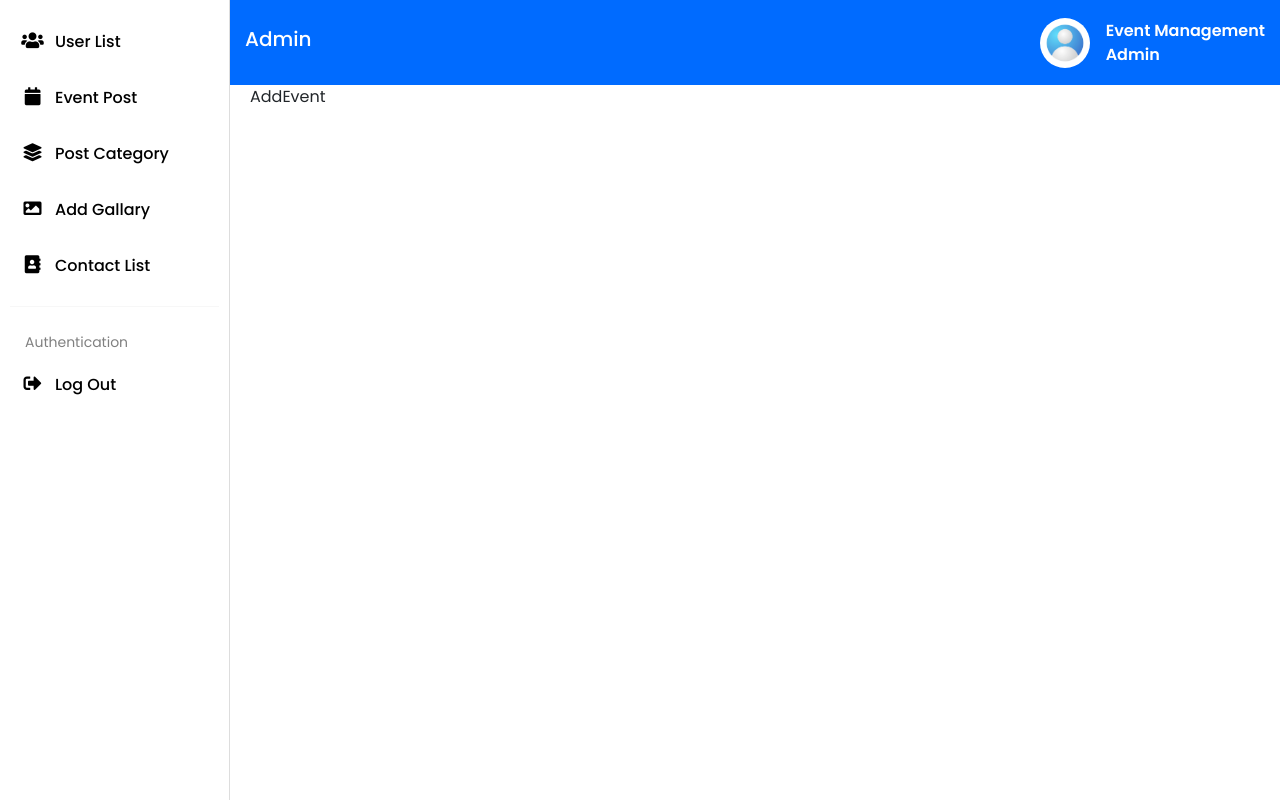
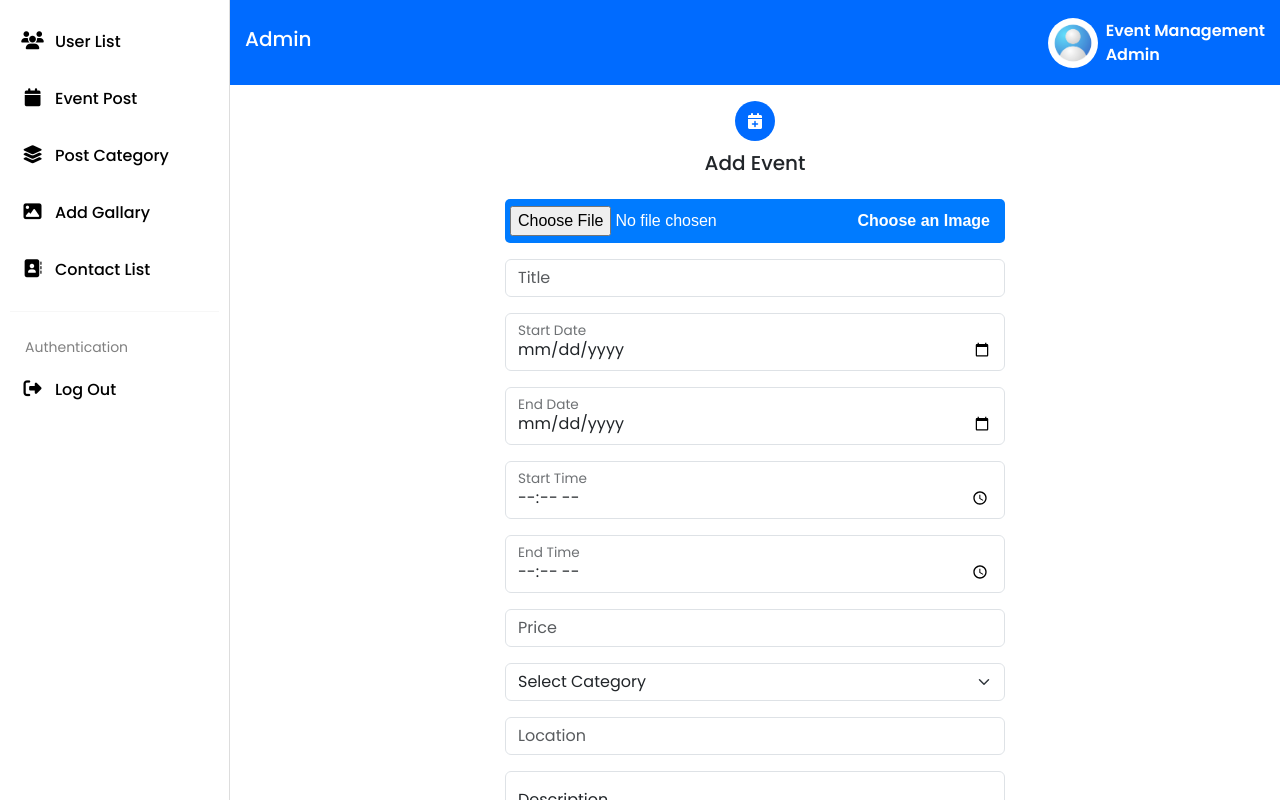
Before and after one commit to vivek8091/admin-event, a React (Create React App) app: page /AddEvent in a window 1280 px wide. Built offline with nearby package versions, Linux system fonts and the light colour scheme; a web font is replaced by a local one.

Commit message:
Add event page completed

```diff
--- a/public/index.html
+++ b/public/index.html
@@ -8,7 +8,7 @@
   <meta name="theme-color" content="#000000" />
   <meta name="description" content="Web site created using create-react-app" />
   <link rel="apple-touch-icon" href="%PUBLIC_URL%/logo192.png" />
-  <link rel="stylesheet" href="https://cdnjs.cloudflare.com/ajax/libs/font-awesome/5.15.4/css/all.min.css">
+  <link rel="stylesheet" href="https://cdnjs.cloudflare.com/ajax/libs/font-awesome/6.5.1/css/all.min.css">
   <!--
       manifest.json provides metadata used when your web app is installed on a
       user's mobile device or desktop. See https://developers.google.com/web/fundamentals/web-app-manifest/
--- a/src/Components/AddEvent.js
+++ b/src/Components/AddEvent.js
@@ -1,10 +1,73 @@
-function AddEvent(){
-    return(
-        <>
-            AddEvent
-        </>
-    );
+function AddEvent() {
+  return (
+    <>
+      <div className="event-title mt-3">
+        <div className="event-logo">
+          <i class="fa-solid fa-calendar-plus"></i>
+        </div>
+        <h5>Add Event</h5>
+      </div>
+
+      <div className="add-event">
+        <div className="mb-3 file-input-container">
+          <input type="file" className="file-input" id="file" />
+          <label for="file" class="custom-file-label">
+            {/* <span class="file-name">No file chosen</span> */}
+            <span class="choose-btn">Choose an Image</span>
+          </label>
+        </div>
+        <div className="mb-3">
+          <input type="text" placeholder="Title" className="form-control" />
+        </div>
+        <div className="mb-3">
+          <div className="form-floating">
+            <input type="date" id="startDate" className="form-control" />
+            <label htmlFor="startDate">Start Date</label>
+          </div>
+        </div>
+        <div className="mb-3">
+          <div className="form-floating">
+            <input type="date" id="endDate" className="form-control" />
+            <label htmlFor="endDate">End Date</label>
+          </div>
+        </div>
+        <div className="mb-3">
+          <div className="form-floating">
+            <input type="time" id="startTime" className="form-control" />
+            <label htmlFor="startTime">Start Time</label>
+          </div>
+        </div>
+        <div className="mb-3">
+          <div className="form-floating">
+            <input type="time" id="endTime" className="form-control" />
+            <label htmlFor="endTime">End Time</label>
+          </div>
+        </div>
+        <div className="mb-3">
+          <input type="number" placeholder="Price" className="form-control" />
+        </div>
+        <div className="mb-3">
+          <select class="form-select" aria-label="Default select example">
+            <option selected>Select Category</option>
+            <option value="1">Festival</option>
+            <option value="2">Cricket</option>
+            <option value="3">Party</option>
+          </select>
+        </div>
+        <div className="mb-3">
+          <input type="text" placeholder="Location" className="form-control" />
+        </div>
+        <div class="form-floating">
+          <textarea
+            class="form-control"
+            placeholder="Leave a comment here"
+            id="floatingTextarea"
+          ></textarea>
+          <label for="floatingTextarea">Description</label>
+        </div>
+      </div>
+    </>
+  );
 }
 
-
 export default AddEvent;
--- a/src/Components/SideBar.js
+++ b/src/Components/SideBar.js
@@ -47,7 +47,6 @@ function SideBar() {
       </div>
 
       <div className="main-content">
-        {/* Topbar */}
         <header className="header-admin">
           <div className="header-title">
             <h5>Admin</h5>
--- a/src/Styles/main.css
+++ b/src/Styles/main.css
@@ -20,18 +20,11 @@
     max-width: 500px;
     padding: 50px 30px;
     border-radius: 20px;
-
-    /* Glass Effect */
     background: rgba(255, 255, 255, 0.1);
-    /* Transparent White */
     backdrop-filter: blur(4px);
     box-shadow: 0px 8px 16px rgba(0, 0, 0, 0.3),
-        /* Outer shadow */
         inset 4px 4px 8px rgba(255, 255, 255, 0.2),
-        /* Inner top light */
         inset -4px -4px 8px rgba(0, 0, 0, 0.3);
-    /* Inner bottom shadow */
-
     border: 1px solid rgba(255, 255, 255, 0.2);
 }
 
@@ -87,18 +80,18 @@
 /* Topbar Styling */
 
 .header-admin {
+    width: calc(100% - 230px);
     display: flex;
     align-items: center;
     justify-content: space-between;
     background-color: #006bff;
     color: #fff;
-    width: calc(100% - 230px);
     padding: 10px 15px;
-
     position: fixed;
     top: 0;
     left: 230px;
     z-index: 1000;
+    box-sizing: border-box;
 }
 
 .admin-profile {
@@ -115,7 +108,7 @@
 .account {
     display: flex;
     align-items: center;
-    gap: 1rem;
+    gap: 0.5rem;
     text-decoration: none;
     color: #fff;
     font-size: 1rem;
@@ -126,12 +119,9 @@
 .content {
     flex: 1;
     margin-left: 230px;
-    /* Keeps space for the sidebar */
     margin-top: 65px;
-    /* Adjust this based on the height of the topbar */
     overflow-y: auto;
     height: calc(100vh - 65px);
-    /* Adjust height to fit below the topbar */
     padding: 20px;
 }
 
@@ -181,7 +171,6 @@ hr {
 }
 
 
-
 /* Dashboard page CSS */
 
 .table thead tr th {
@@ -198,3 +187,69 @@ hr {
     width: 100%;
     max-width: 50px;
 }
+
+
+/* Event page CSS */
+
+.event-title {
+    display: flex;
+    align-items: center;
+    justify-content: center;
+    flex-direction: column;
+    gap: 10px;
+}
+
+.event-title .event-logo {
+    width: 20px;
+    height: 20px;
+    background: #006bff;
+    display: flex;
+    align-items: center;
+    justify-content: center;
+    border-radius: 50%;
+    padding: 20px 20px;
+}
+
+.event-title .event-logo i {
+    font-size: 1rem;
+    color: #fff;
+}
+
+.add-event {
+    width: 100%;
+    max-width: 500px;
+    margin: auto;
+    margin-top: 1rem;
+}
+
+
+.file-input-container {
+    display: flex;
+    align-items: center;
+    width: 100%;
+    background-color: #007bff;
+    padding: 5px;
+    border-radius: 5px;
+    color: white;
+    font-family: Arial, sans-serif;
+}
+
+.custom-file-label {
+    display: flex;
+    justify-content: flex-end;
+    width: 100%;
+    padding: 5px 10px;
+    cursor: pointer;
+}
+
+.file-name {
+    flex-grow: 1;
+    padding: 5px;
+    background-color: white;
+    color: black;
+    border-radius: 3px;
+}
+
+.choose-btn {
+    font-weight: 600;
+}
--- a/src/index.css
+++ b/src/index.css
@@ -1,14 +1,14 @@
 @import url('https://fonts.googleapis.com/css2?family=Atkinson+Hyperlegible+Next:ital,wght@0,200..800;1,200..800&family=Montserrat:ital,wght@0,100..900;1,100..900&family=Open+Sans:ital,wght@0,300..800;1,300..800&family=Poppins:ital,wght@0,100;0,200;0,300;0,400;0,500;0,600;0,700;0,800;0,900;1,100;1,200;1,300;1,400;1,500;1,600;1,700;1,800;1,900&family=Roboto:ital,wght@0,100;0,300;0,400;0,500;0,700;0,900;1,100;1,300;1,400;1,500;1,700;1,900&display=swap');
 
 code {
-  font-family: "Poppins", serif !important;
+  font-family: "Poppins", sans-serif !important;
 }
 
 
 
 body,
 html {
-  font-family: "Poppins", serif !important;
+  font-family: "Poppins", sans-serif !important;
   -webkit-font-smoothing: antialiased;
   -moz-osx-font-smoothing: grayscale;
   width: 100%;
@@ -20,5 +20,5 @@ html {
   margin: 0;
   padding: 0;
   box-sizing: border-box;
-  /* overflow-x: hidden; */
+  max-width: 100vw;
 }
```
Also changed, not shown: src/Layout.js (+0 -7 lines).
